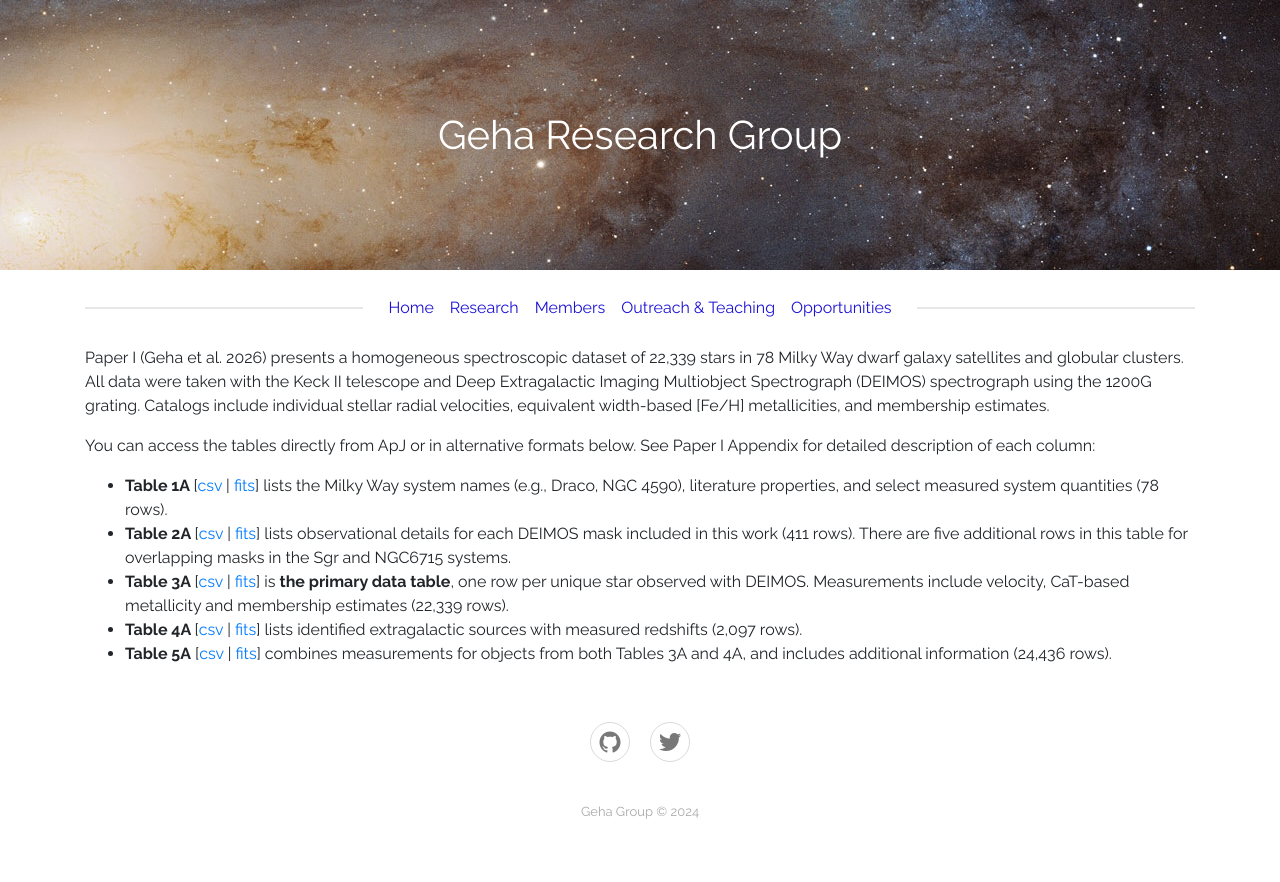
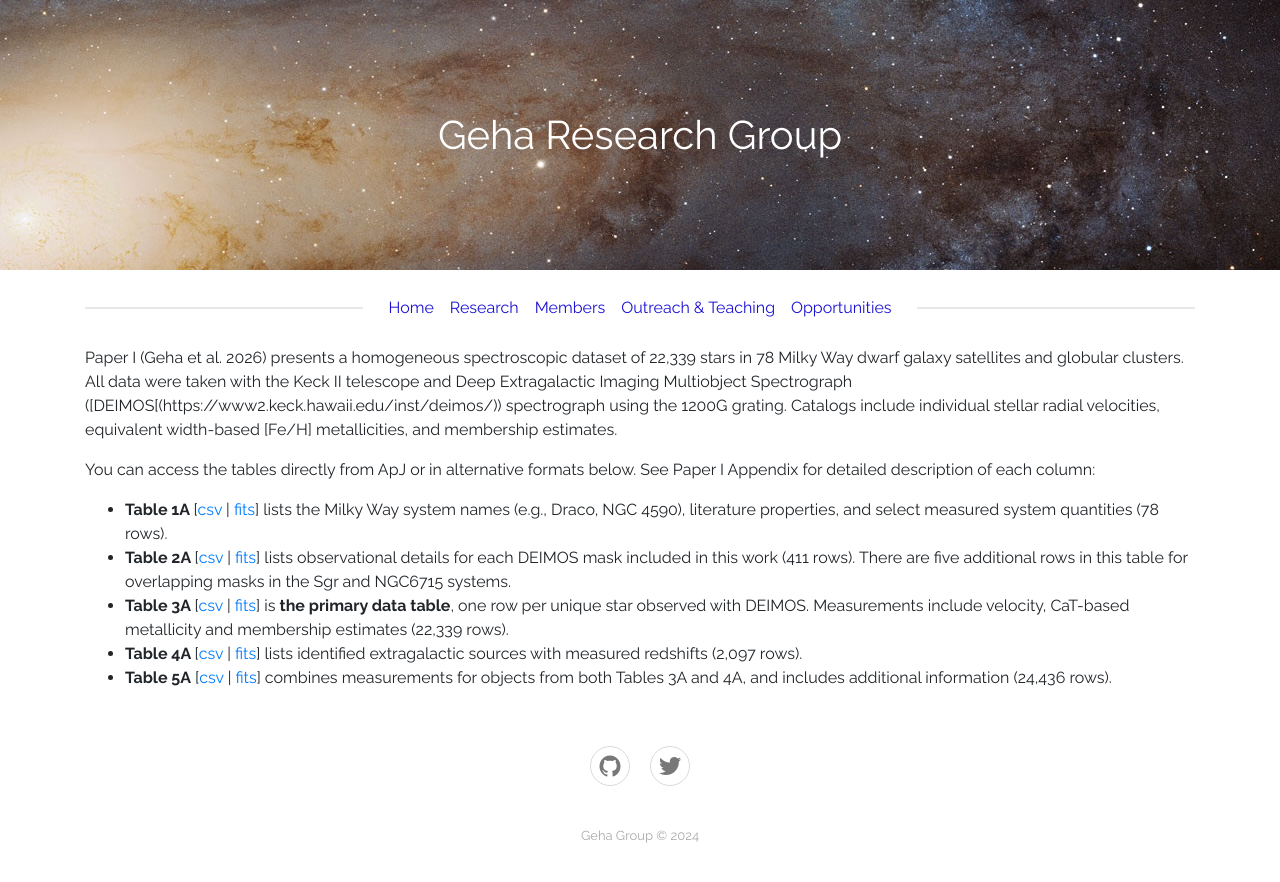
Before and after one commit to geha-group/geha-group.github.io, a Jekyll site: the page built from _deimos/paper1.md, in a window 1280 px wide. Shown: the top 882 px of the page. Built offline with Jekyll 4.4.1, drawn with Linux system fonts in a browser that asks for light colours; some of the changed lines change nothing that is shown.

Commit message:
Update paper1.md

```diff
--- a/_deimos/paper1.md
+++ b/_deimos/paper1.md
@@ -8,7 +8,7 @@ image: "/assets/deimos/deimos_paper1.webp"
 
 Paper I (Geha et al. 2026) presents a homogeneous spectroscopic dataset of 22,339 stars in 78 Milky Way dwarf galaxy satellites and globular clusters.
 All data were taken with the Keck II telescope and Deep Extragalactic
-Imaging Multiobject Spectrograph (DEIMOS) spectrograph using the 1200G grating.
+Imaging Multiobject Spectrograph ([DEIMOS[(https://www2.keck.hawaii.edu/inst/deimos/)) spectrograph using the 1200G grating.
 Catalogs include individual stellar radial velocities, equivalent width-based [Fe/H] metallicities,
 and membership estimates.
 
```
